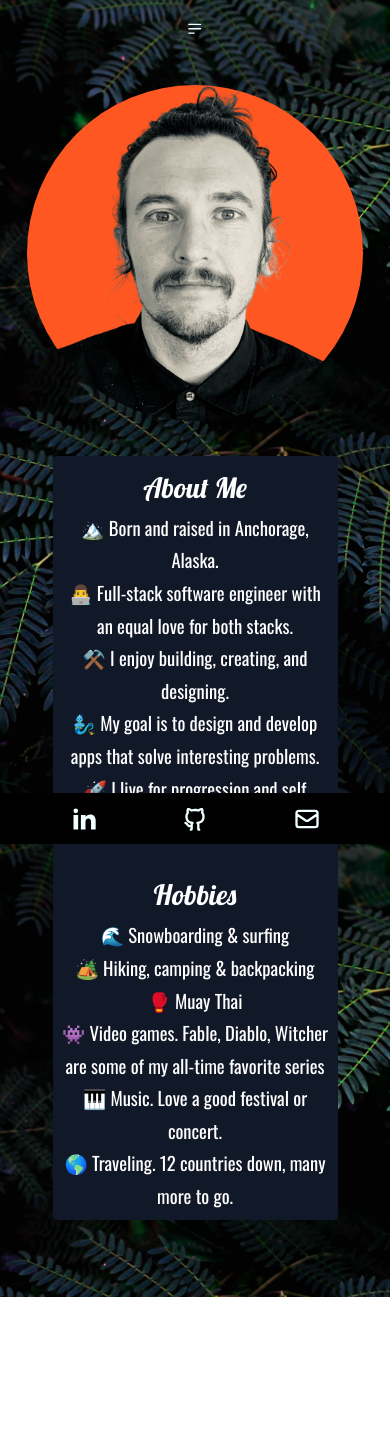
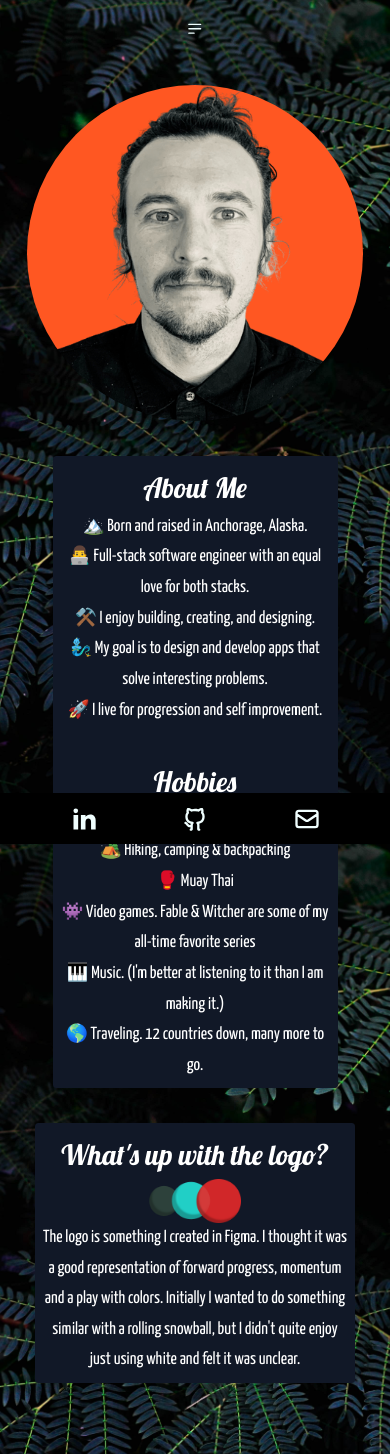
Before and after one commit to chalonlubin/chalonlubin.com, a React (Create React App) app: page /about in a window 390 px wide. Before the commit the page ends 1297 px from the top, so only its background shows below. Built offline with nearby package versions, Linux system fonts and the light colour scheme.

Commit message:
Update responsive features of Skills, Home, About

```diff
--- a/src/assets/data.js
+++ b/src/assets/data.js
@@ -30,7 +30,7 @@ export const projects = [
     tech: "React | Tailwind | Scss | DasiyUI",
     image: "images/chalon.png",
     github: "https://github.com/chalonlubin/portfolio",
-    description: "Wire-frame to Figma to what you see here, in a few days!",
+    description: "Wire-frame to Figma to what you see here!",
     details: ""
   },
 ];
@@ -39,20 +39,23 @@ export const smallerProjects = [
   {
     title: "Midnight Match",
     tech: "JavaScript, JQuerey",
-    description: "- Practice OOP and API calls",
+    description: "Practicing OOP and API calling",
     github: "https://github.com/chalonlubin/midnight-match",
+    link: "https://chalonlubin.github.io/midnight-match/"
   },
   {
-    title: "Meme Generator",
-    tech: "JavaScript, Vanilla DOM manipulation",
-    description: "- Practice with DOM manipulation",
+    title: "Rick and Morty Meme Generator...hic!",
+    tech: "JavaScript",
+    description: "Practice with DOM manipulation",
     github: "https://github.com/chalonlubin/meme-generator",
+    link: "https://chalonlubin.github.io/meme-generator/"
   },
   {
-    title: "Advanced Concepts",
+    title: "Conceptual Refreshment",
     tech: "JavaScript",
-    description: "- Practice with DSA in JavaScript",
+    description: "Practice with DSA, reviewing topics like 'this', and conceptual question review.",
     github: "https://github.com/chalonlubin/advanced-topics",
+    link: ""
   },
 ]
 
--- a/src/routes/About.js
+++ b/src/routes/About.js
@@ -1,4 +1,4 @@
-import "../sass/About.scss"
+import "../sass/About.scss";
 
 /** About
  *
@@ -10,30 +10,50 @@ import "../sass/About.scss"
 function About() {
   return (
     <div className="flex flex-col content-center items-center flex-wrap justify-center m-5 p-5 mb-5">
+
       <div class="border-2 rounded-full w-96 h-96">
-          <img
-            src="/images/chalon.png"
-            alt="Chalon"
-            className="rounded-full"
-          />
+        <img src="/images/chalon.png" alt="Chalon" className="rounded-full" />
       </div>
       <div className="my-5 p-5">
         <div className="About-card card rounded bg-gray-900 text-white p-2 text-center">
           <h2 className="About-title"> About Me</h2>
-          🏔️ Born and raised in Anchorage, Alaska. <br/>
-          👨‍💻 Full-stack software engineer with an equal love for both stacks.<br/>
-          ⚒️ I enjoy building, creating, and designing. <br/>
-          🧞‍♂️ My goal is to design and develop apps that solve interesting problems. <br/>
-          🚀 I live for progression and self improvement. <br/>
-          <br/>
+          🏔️ Born and raised in Anchorage, Alaska. <br />
+          👨‍💻 Full-stack software engineer with an equal love for both stacks.
+          <br />
+          ⚒️ I enjoy building, creating, and designing. <br />
+          🧞‍♂️ My goal is to design and develop apps that solve interesting
+          problems. <br />
+          🚀 I live for progression and self improvement. <br />
+          <br />
           <h2 className="About-title">Hobbies</h2>
-          🌊 Snowboarding & surfing<br/>
-          🏕️ Hiking, camping & backpacking<br/>
-          🥊 Muay Thai<br/>
-          👾 Video games. Fable, Diablo, Witcher are some of my all-time favorite series<br/>
-          🎹 Music. Love a good festival or concert. <br/>
-          🌎 Traveling. 12 countries down, many more to go.<br/>
+          🌊 Snowboarding & surfing
+          <br />
+          🏕️ Hiking, camping & backpacking
+          <br />
+          🥊 Muay Thai
+          <br />
+          👾 Video games. Fable & Witcher are some of my all-time favorite
+          series
+          <br />
+          🎹 Music. (I'm better at listening to it than I am making it.) <br />
+          🌎 Traveling. 12 countries down, many more to go.
+          <br />
         </div>
+      </div>
+      <div className="About-card card rounded bg-gray-900 text-white items-center p-2 text-center mb-8">
+        <h2 className="About-title"> What's up with the logo? </h2>
+        <img
+          src="images/logo.png"
+          alt="Chalon's custom logo"
+          className="logo-image"
+        ></img>
+        <p>
+          {" "}
+          The logo is something I created in Figma. I thought it was a good
+          representation of forward progress, momentum and a play with colors.
+          Initially I wanted to do something similar with a rolling snowball,
+          but I didn't quite enjoy just using white and felt it was unclear.
+        </p>
       </div>
     </div>
   );
--- a/src/routes/Projects.js
+++ b/src/routes/Projects.js
@@ -32,6 +32,7 @@ function Projects() {
             tech={project.tech}
             description={project.description}
             github={project.github}
+            link={project.link}
           />
         ))}
       </div>
--- a/src/routes/Skills.js
+++ b/src/routes/Skills.js
@@ -9,16 +9,15 @@ import { BsCheckSquare } from "react-icons/bs";
  */
 function Skills() {
   return (
-    <div className="container px-4 py-10 mx-auto">
+    <div className="flex flex-col items-center flex-wrap p-5 m-5">
       <div className="text-center my-8">
-
         <h1 className="sm:text-4xl text-3xl font-medium title-font text-white mb-4">
           Skills &amp; Technologies
         </h1>
       </div>
-      <div className="flex flex-wrap lg:w-4/5 sm:mx-auto sm:mb-2 -mx-2">
+      <div className="flex flex-wrap w-3/5 lg:w-4/5 sm:mb-2">
         {skills.map((skill) => (
-          <div key={skill} className="p-2 sm:w-1/2 w-full">
+          <div key={skill} className="p-2 sm:w-1/2 lg:w-1/4 w-full xm">
             <div className="bg-gray-800 rounded flex p-4 h-full items-center">
               <BsCheckSquare className="text-green-400 w-6 h-6 flex-shrink-0 mr-4" />
               <span className="title-font font-medium text-white">{skill}</span>
--- a/src/sass/About.scss
+++ b/src/sass/About.scss
@@ -1,10 +1,17 @@
 @import '_variables.scss';
 
 .About-card {
-  font-size: 1.33rem;
-  font-family: $oswald;
+  font-size: 1.25rem;
+  font-family: $p-font;
   .About-title {
     font-size: 2rem;
     font-family: $lobster-font;
   }
 }
+.logo-image {
+  max-width: 30%;
+  height: 30%;
+  margin: 0 5%;
+  display: flex;
+  align-items: center;
+}
--- a/src/sass/Home.scss
+++ b/src/sass/Home.scss
@@ -1,23 +1,18 @@
 @import '_variables.scss';
 
 .home {
+  width: 100%;
+  height: 70vh;
+  display: flex;
   text-align: center;
-
+  justify-content: center;
+  align-items: center;
   p {
     font-size: 1.5rem;
     font-weight: bold;
   }
   h1 {
     font-size: 3rem;
-  }
-  h2 {
-    font-size: 1.75rem;
-    font-weight: bold;
-  }
-  .home-container {
-    padding: 33% 5% 33% 5%;
-    // margin-bottom: 7%;
-
   }
   #typewriter {
     font-size: 1.75rem;
--- a/src/sass/Navbar.scss
+++ b/src/sass/Navbar.scss
@@ -1,4 +1,4 @@
-@import url("https://fonts.googleapis.com/css2?family=Lobster&display=swap");
+@import "_variables.scss";
 
 // Nav Bar Container
 .header-nav {
@@ -7,7 +7,7 @@
   flex-direction: row;
   justify-content: space-between;
   align-items: center;
-  font-family: "Lobster", cursive;
+  font-family: $lobster-font;
   font-size: 1.55rem;
   white-space: nowrap;
   .logo,
@@ -45,20 +45,20 @@
   }
   a,
   p {
-    margin: 0px .75rem 0px .75rem;
+    margin: 0px 0.75rem 0px 0.75rem;
     text-decoration: none;
     transition: color 0.3s;
     &:hover {
-      color: rgb(68, 246, 234);
-      text-shadow: 0 0 2px rgb(248, 55, 55);
+      color: $color-teal;
+      text-shadow: $color-red;
       transition: color text-shadow 0.6s;
     }
   }
   .active {
-    color: rgb(68, 246, 234);
+    color: $color-teal;
     text-decoration: none;
     transition: color 0.6s;
-    text-shadow: 0.1rem 0.1rem rgb(248, 55, 55);
+    text-shadow: 0.1rem 0.1rem $color-red;
   }
 
   @media screen and (max-width: 780px) {
--- a/src/sass/Projects.scss
+++ b/src/sass/Projects.scss
@@ -7,3 +7,9 @@
   font-family: $lobster-font;
   font-size: 2rem;
 }
+.projects-extra {
+  h3 {
+    font-size: 1.5rem;
+    padding-bottom: 2rem;
+  }
+}
```
